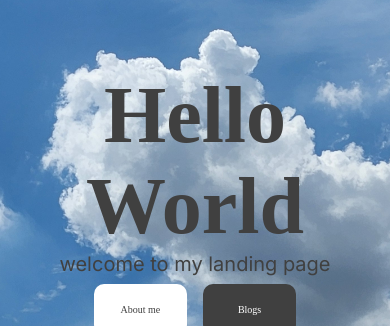
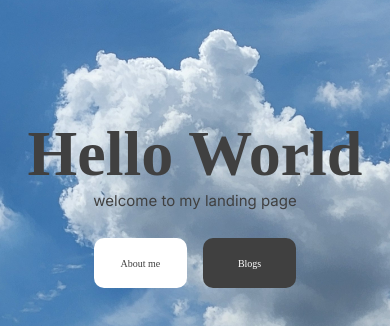
Before and after one commit to HelloWorld1604/my-blogs, a React (Vite) app: page / in a window 390 px wide. Shown: the part 283-609 px from the top of the page. Built offline with nearby package versions, Linux system fonts and the light colour scheme; a web font is replaced by a local one.

Commit message:
Sửa responsive của Home page

```diff
--- a/src/pages/Home.css
+++ b/src/pages/Home.css
@@ -18,6 +18,12 @@
     font-family: "Michroma";
     font-weight: 800;
     color: #404040;
+}
+
+#Title-sub-text {
+    font-family: "Inter";
+    color: #404040;
+    font-size: 20px;
 }
 
 .home-buttons {
@@ -74,10 +80,47 @@
     }
 
     #about_me_button, #blogs_button {
-    width: 24vw;
-    height: 6vh;
+        width: 24vw;
+        height: 6vh;
 
-    font-size: 10px;
+        font-size: 10px;
     }
 
 }
+
+/* Smartphone edition -------------------- */
+@media only screen and (width <= 500px) {
+
+    #home {
+        width: 100%; /* view-width */
+        height: 100vh; /* view-height */
+
+        background-image: url('/background/Home.jpg');
+        background-size: cover;
+        background-repeat: no-repeat;
+        background-position: center;
+
+        display: flex;
+        flex-direction: column;
+        align-items: center;
+        justify-content: center;
+    }
+
+    #Title {
+        font-size: 4rem;
+        text-align: center;
+    }
+
+    #Title-sub-text {
+        font-size: 15px;
+        margin-bottom: 20px;
+    }
+
+    #about_me_button, #blogs_button {
+        width: 24vw;
+        height: 6vh;
+
+        font-size: 10px;
+    }
+
+}
--- a/src/pages/Home.jsx
+++ b/src/pages/Home.jsx
@@ -5,7 +5,7 @@ function Home() {
     return (
         <div id="home">
             <p id="Title">Hello World</p>
-            <p style={{fontFamily:"Inter", color:"#404040", fontSize:"20px"}}>welcome to my landing page</p>
+            <p id="Title-sub-text">welcome to my landing page</p>
             <div className="home-buttons">
                 <a href="#about-me" id="about_me_button">About me</a>
                 <a href="#about-me" id="blogs_button">Blogs</a>
```
